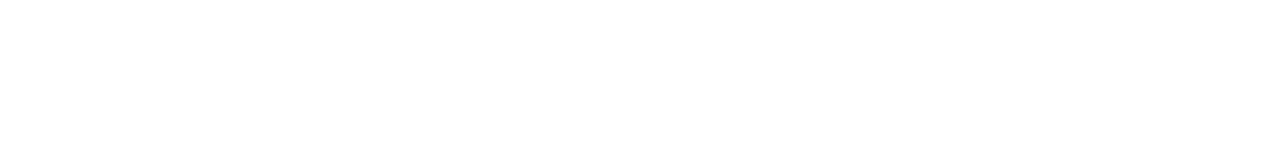
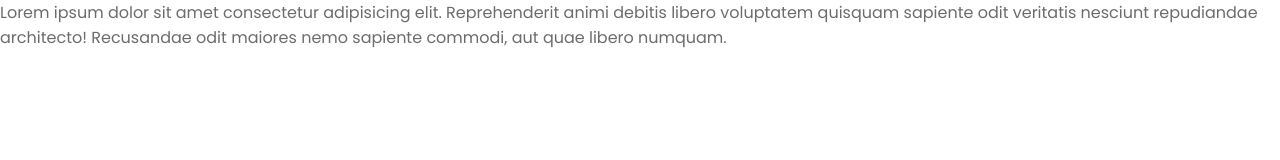
Before and after one commit to ThalesFortes/Travelgram, a plain HTML site: page index.html in a window 1280 px wide. Drawn offline with Linux system fonts and the light colour scheme.

Commit message:
Criando variaveis css

```diff
--- a/index.html
+++ b/index.html
@@ -3,9 +3,14 @@
 <head>
   <meta charset="UTF-8">
   <meta name="viewport" content="width=device-width, initial-scale=1.0">
+  <link rel="preconnect" href="https://fonts.googleapis.com">
+  <link rel="preconnect" href="https://fonts.gstatic.com" crossorigin>
   <title>Travelgram | Destinos Turisticos</title>
+  <link href="https://fonts.googleapis.com/css2?family=Poppins:ital,wght@0,100;0,200;0,300;0,400;0,500;0,600;0,700;0,800;0,900;1,100;1,200;1,300;1,400;1,500;1,600;1,700;1,800;1,900&display=swap" rel="stylesheet">
+  <link rel="stylesheet" href="./styles/index.css">
 </head>
 <body>
+  <p>Lorem ipsum dolor sit amet consectetur adipisicing elit. Reprehenderit animi debitis libero voluptatem quisquam sapiente odit veritatis nesciunt repudiandae architecto! Recusandae odit maiores nemo sapiente commodi, aut quae libero numquam.</p>
 
 </body>
 </html>
--- a/styles/global.css
+++ b/styles/global.css
@@ -2,4 +2,25 @@
   margin: 0;
   padding: 0;
   box-sizing: border-box;
+  font-family: "Poppins", sans-serif;
 }
+
+:root{
+  /* Produto */
+  --brand-color:#EF5F4C;
+
+  /* Shape */
+  --background-color:#FFFFFF;
+  --surface-color:#F5F5F5;
+  --skeleton-color:#D9D9D9;
+  --shape-transparency:#ffffff8f;
+
+  /* Text */
+  --texto-color-primary:#313131;
+  --text-color-scondary:#6C6C6C;
+}
+
+body{
+  color: var(--text-color-scondary);
+  background-color: var(--background-color);
+}
```
Also changed, not shown: assets/AirplaneTilt.svg (added), assets/Image 01.png (added), assets/Image 02.png (added), assets/Image 03.png (added), assets/Image 04.png (added), assets/Image 05.png (added), assets/Image 06.png (added), assets/Image 07.png (added), assets/Image 08.png (added), assets/Image 09.png (added), assets/Image 10.png (added), assets/Image 11.png (added), assets/Image.svg (added), assets/Logo.svg (added), 2 more files, 1 other file.
